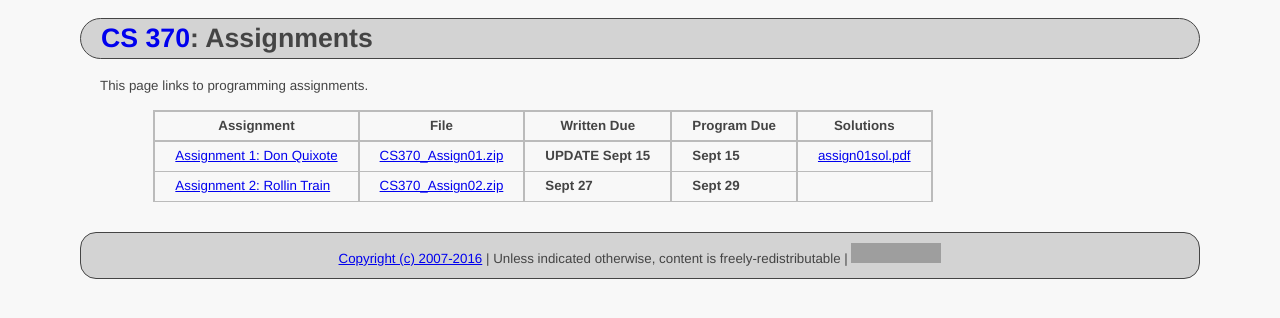
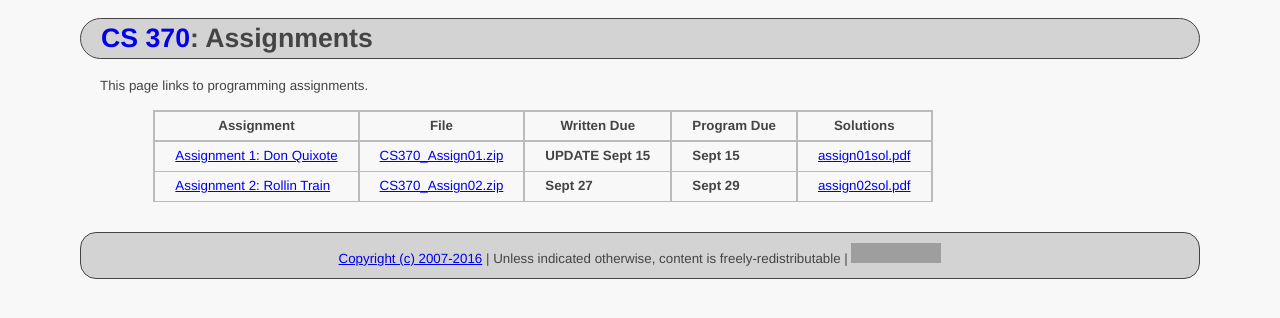
Before and after one commit to ycpcs/cs370-fall2016, a Jekyll site: the page built from assign/index.md, in a window 1280 px wide. Shown: the top 318 px of the page. Built offline with Jekyll 4.4.1, drawn with Linux system fonts in a browser that asks for light colours; grey boxes are pictures that could not be loaded.

Commit message:
assign2 sol
assign2 sol

```diff
--- a/assign/index.md
+++ b/assign/index.md
@@ -8,7 +8,7 @@ This page links to programming assignments.
 > Assignment | File | Written Due | Program Due | Solutions |
 > ---------- | ---- | ----------- | ----------- | --------- |
 > [Assignment 1: Don Quixote](assign01.html)       | [CS370_Assign01.zip](src/CS370_Assign01.zip) | **UPDATE** **Sept 15** | **Sept 15** | [assign01sol.pdf](sol/assign01sol.pdf) |
-> [Assignment 2: Rollin Train](assign02.html)      | [CS370_Assign02.zip](src/CS370_Assign02.zip) | **Sept 27** | **Sept 29** |  |
+> [Assignment 2: Rollin Train](assign02.html)      | [CS370_Assign02.zip](src/CS370_Assign02.zip) | **Sept 27** | **Sept 29** | [assign02sol.pdf](sol/assign02sol.pdf) |
 
 <!--
 > [Assignment 3: Limelight](assign03.html)         | [CS370_Assign03.zip](src/CS370_Assign03.zip) | **Oct 29**  | **Nov 2**   | [assign03sol.pdf](sol/assign03sol.pdf) |
```
Also changed, not shown: 1 other file.
